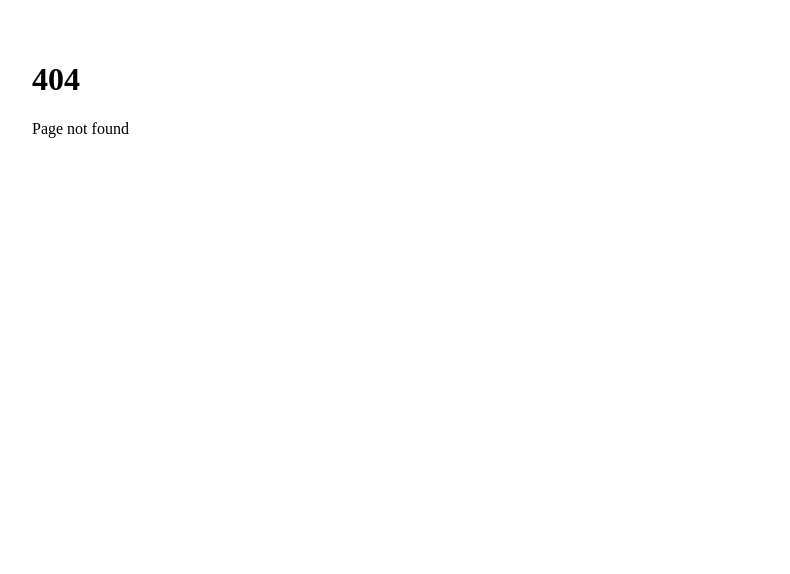
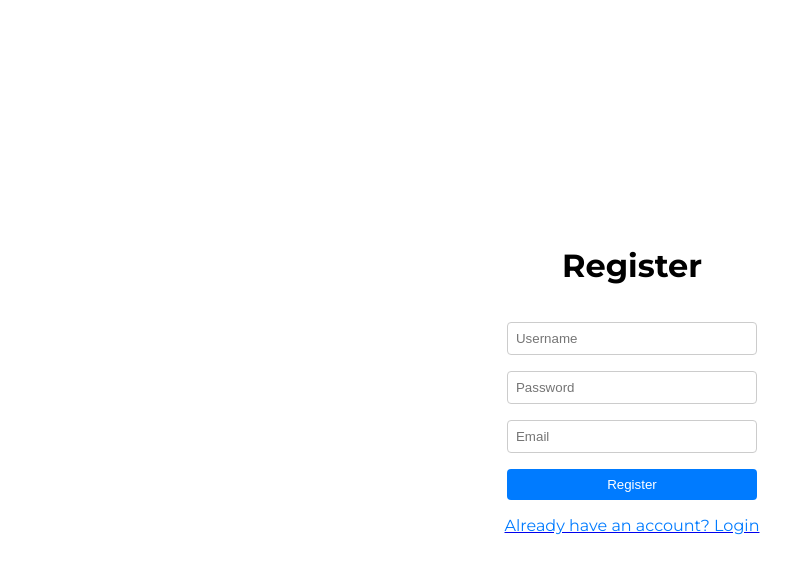
Before and after one commit to HadryanSilva/easy-manager-web, a Vue app: page /register in a window 1280 px wide. Before the commit this address had no page. Shown: the top 574 px of the page, without its empty margins (8-798 px from the left). Built offline with nearby package versions, Linux system fonts and the light colour scheme.

Commit message:
Basic autentication implementation

```diff
--- a/index.html
+++ b/index.html
@@ -1,10 +1,10 @@
-<!DOCTYPE html>
+<!doctype html>
 <html lang="en">
   <head>
-    <meta charset="UTF-8">
-    <link rel="icon" href="/favicon.ico">
-    <meta name="viewport" content="width=device-width, initial-scale=1.0">
-    <title>Vite App</title>
+    <meta charset="UTF-8" />
+    <link rel="icon" href="/favicon.ico" />
+    <meta name="viewport" content="width=device-width, initial-scale=1.0" />
+    <title>Easy Manager</title>
   </head>
   <body>
     <div id="app"></div>
--- a/package.json
+++ b/package.json
@@ -11,6 +11,7 @@
     "format": "prettier --write src/"
   },
   "dependencies": {
+    "axios": "^1.7.3",
     "pinia": "^2.1.7",
     "vue": "^3.4.29",
     "vue-router": "^4.3.3"
--- a/src/assets/main.css
+++ b/src/assets/main.css
@@ -1,6 +1,13 @@
+@import url('https://fonts.googleapis.com/css2?family=Montserrat:ital,wght@0,100..900;1,100..900&display=swap');
+
+* {
+  box-sizing: border-box;
+}
+
 #app {
   max-width: 1280px;
   margin: 0 auto;
   padding: 2rem;
   font-weight: normal;
+  font-family: 'Montserrat', sans-serif;
 }
--- a/src/main.js
+++ b/src/main.js
@@ -2,6 +2,7 @@ import './assets/main.css'
 
 import { createApp } from 'vue'
 import { createPinia } from 'pinia'
+import { useAuthStore } from './stores/auth'
 
 import App from './App.vue'
 import router from './router'
@@ -9,6 +10,10 @@ import router from './router'
 const app = createApp(App)
 
 app.use(createPinia())
+
+const authStore = useAuthStore()
+authStore.checkAuth()
+
 app.use(router)
 
 app.mount('#app')
--- a/src/router/index.js
+++ b/src/router/index.js
@@ -5,13 +5,23 @@ const router = createRouter({
   history: createWebHistory(import.meta.env.BASE_URL),
   routes: [
     {
+      path: '/login',
+      name: 'login',
+      component: () => import('../views/LoginView.vue')
+    },
+    {
+      path: '/register',
+      name: 'register',
+      component: () => import('../views/RegisterView.vue')
+    },
+    {
       path: '/',
       name: 'home',
       component: HomeView
     },
     {
       path: '/:pathMatch(.*)*',
-      name: 'NotFound',
+      name: 'not-found',
       component: () => import('../views/NotFoundView.vue')
     }
   ]
--- /dev/null
+++ b/src/services/http.js
@@ -0,0 +1,11 @@
+import axios from 'axios'
+
+const axiosInstance = axios.create({
+  baseURL: 'http://localhost:8080/api/v1',
+  headers: {
+    'Content-Type': 'application/json'
+  },
+  timeout: 10000
+})
+
+export default axiosInstance
--- /dev/null
+++ b/src/stores/auth.js
@@ -0,0 +1,78 @@
+import { defineStore } from 'pinia'
+import http from '@/services/http'
+
+export const useAuthStore = defineStore('auth', {
+  state: () => ({
+    user: null,
+    token: null,
+    isAuthenticated: false
+  }),
+
+  getters: {
+    getUser: (state) => state.user,
+    getToken: (state) => state.token,
+    isLoggedIn: (state) => state.isAuthenticated
+  },
+
+  actions: {
+    async login(auth) {
+      try {
+        const { username, password } = auth
+        const response = await await http.post(
+          '/auth/login',
+          {},
+          {
+            auth: {
+              username,
+              password
+            }
+          }
+        )
+        this.user = auth.username
+        this.token = response.data.token
+        this.isAuthenticated = true
+        localStorage.setItem('token', this.token)
+        return true
+      } catch (error) {
+        console.error('Login failed:', error)
+        return false
+      }
+    },
+
+    async register(userData) {
+      try {
+        const response = await http.post('/auth/register', userData)
+        if (response.status === 201) {
+          console.log('Registration successful:', response.data)
+        }
+        return true
+      } catch (error) {
+        console.error('Registration failed:', error)
+        return false
+      }
+    },
+
+    logout() {
+      this.user = null
+      this.token = null
+      this.isAuthenticated = false
+      localStorage.removeItem('token')
+    },
+
+    async checkAuth() {
+      const token = localStorage.getItem('token')
+      if (token) {
+        try {
+          const response = await http.get('/user', {
+            headers: { Authorization: `Bearer ${token}` }
+          })
+          this.user = response.data
+          this.token = token
+          this.isAuthenticated = true
+        } catch (error) {
+          this.logout()
+        }
+      }
+    }
+  }
+})
--- a/src/views/HomeView.vue
+++ b/src/views/HomeView.vue
@@ -1,8 +1,19 @@
-<script setup></script>
+<script setup>
+import router from '@/router'
+import { useAuthStore } from '../stores/auth'
+
+const authStore = useAuthStore()
+
+const logout = () => {
+  authStore.logout()
+  router.push('/login')
+}
+</script>
 
 <template>
   <div>
     <h1>Home</h1>
     <p>Welcome to the Home page</p>
+    <button @click="logout">Logout</button>
   </div>
 </template>
--- /dev/null
+++ b/src/views/LoginView.vue
@@ -0,0 +1,75 @@
+<script setup>
+import router from '@/router'
+import { useAuthStore } from '../stores/auth'
+import { ref } from 'vue'
+
+const username = ref('')
+const password = ref('')
+const authStore = useAuthStore()
+
+const login = async () => {
+  const auth = {
+    username: username.value,
+    password: password.value
+  }
+  console.log(auth)
+  const success = await authStore.login(auth)
+  if (success) {
+    router.push('/')
+  } else {
+    // Mostrar mensagem de erro
+  }
+}
+</script>
+
+<template>
+  <div class="login-container">
+    <form @submit.prevent="login">
+      <h1>Login</h1>
+      <input type="text" placeholder="Username or Email" v-model="username" />
+      <input type="password" placeholder="Password" v-model="password" />
+      <button>Login</button>
+      <router-link to="/register"><span>Don't have an account? Register</span></router-link>
+    </form>
+  </div>
+</template>
+
+<style scoped>
+.login-container {
+  display: flex;
+  align-items: center;
+  justify-content: center;
+}
+
+form {
+  display: flex;
+  flex-direction: column;
+  justify-content: center;
+  align-items: center;
+  height: 85vh;
+  gap: 1rem;
+}
+
+input {
+  width: 250px;
+  padding: 0.5rem;
+  border-radius: 0.25rem;
+  border: 1px solid #ccc;
+}
+
+button {
+  width: 250px;
+  padding: 0.5rem;
+  border-radius: 0.25rem;
+  border: none;
+  background-color: #007bff;
+  color: white;
+  cursor: pointer;
+}
+
+span {
+  cursor: pointer;
+  color: #007bff;
+  text-decoration: none;
+}
+</style>
--- /dev/null
+++ b/src/views/RegisterView.vue
@@ -0,0 +1,78 @@
+<script setup>
+import router from '@/router'
+import { useAuthStore } from '../stores/auth'
+import { ref } from 'vue'
+
+const username = ref('')
+const password = ref('')
+const email = ref('')
+const authStore = useAuthStore()
+
+const register = async () => {
+  const userData = {
+    username: username.value,
+    password: password.value,
+    email: email.value
+  }
+  console.log(userData)
+  const success = await authStore.register(userData)
+  if (success) {
+    router.push('/login')
+  } else {
+    // Mostrar mensagem de erro
+  }
+}
+</script>
+
+<template>
+  <div class="register-container">
+    <form @submit.prevent="register">
+      <h1>Register</h1>
+      <input type="text" placeholder="Username" v-model="username" />
+      <input type="password" placeholder="Password" v-model="password" />
+      <input type="email" placeholder="Email" v-model="email" />
+      <button>Register</button>
+      <router-link to="/login"><span>Already have an account? Login</span></router-link>
+    </form>
+  </div>
+</template>
+
+<style scoped>
+.register-container {
+  display: flex;
+  align-items: center;
+  justify-content: center;
+}
+
+form {
+  display: flex;
+  flex-direction: column;
+  justify-content: center;
+  align-items: center;
+  height: 85vh;
+  gap: 1rem;
+}
+
+input {
+  width: 250px;
+  padding: 0.5rem;
+  border-radius: 0.25rem;
+  border: 1px solid #ccc;
+}
+
+button {
+  width: 250px;
+  padding: 0.5rem;
+  border-radius: 0.25rem;
+  border: none;
+  background-color: #007bff;
+  color: white;
+  cursor: pointer;
+}
+
+span {
+  cursor: pointer;
+  color: #007bff;
+  text-decoration: none;
+}
+</style>
```
Also changed, not shown: 1 other file (tests, documents, lock files or other folders).
